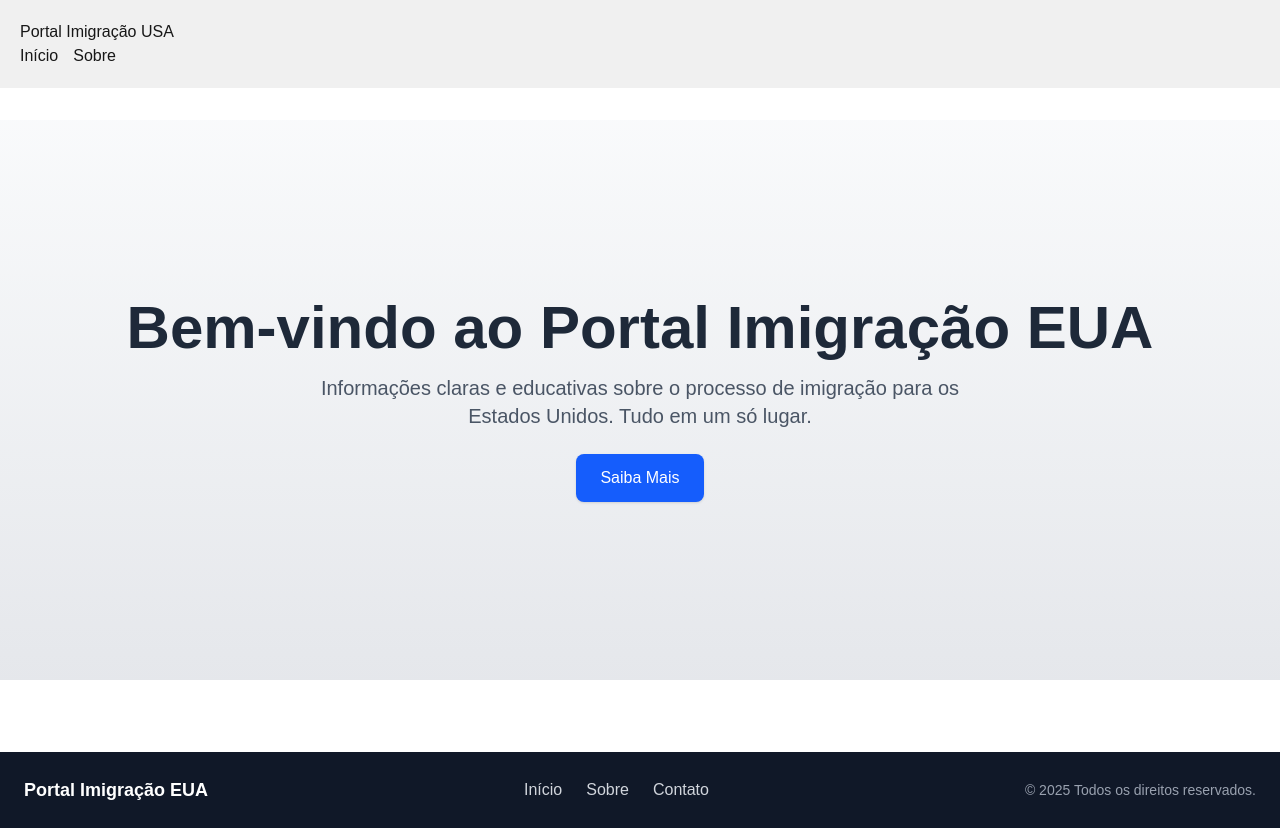
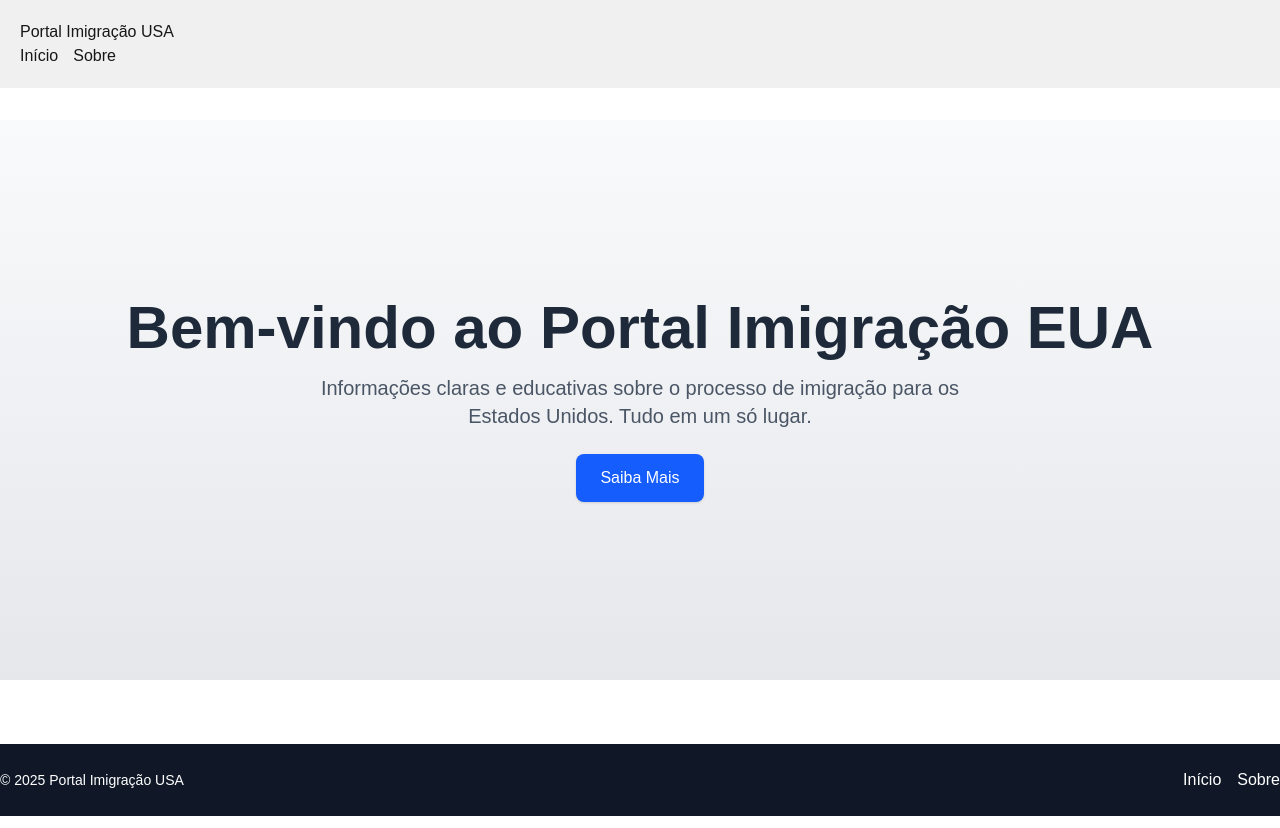
Before and after one commit to Ilton21/portalimigracaousa, a Next.js app: page / in a window 1280 px wide. Built offline with nearby package versions, Linux system fonts and the light colour scheme.

Commit message:
fix: substitui <a> por <Link> no Footer

```diff
--- a/components/Footer.js
+++ b/components/Footer.js
@@ -1,28 +1,17 @@
+import Link from 'next/link';
+
 export default function Footer() {
   return (
-    <footer className="bg-gray-900 text-gray-300 py-6 mt-10">
-      <div className="container mx-auto px-6 flex flex-col md:flex-row
-justify-between items-center">
-        {/* Logo / Título */}
-        <h2 className="text-lg font-bold text-white">
-          Portal Imigração EUA
-        </h2>
-
-        {/* Links */}
-        <nav className="flex space-x-6 my-4 md:my-0">
-          <a href="/" className="hover:text-white
-transition-colors">Início</a>
-          <a href="/about" className="hover:text-white
-transition-colors">Sobre</a>
-          <a href="/contact" className="hover:text-white
-transition-colors">Contato</a>
+    <footer className="bg-gray-900 text-white py-6 mt-8">
+      <div className="container mx-auto flex justify-between
+items-center">
+        <p className="text-sm">© {new Date().getFullYear()} Portal
+Imigração USA</p>
+        <nav className="flex space-x-4">
+          <Link href="/" className="hover:text-gray-400">Início</Link>
+          <Link href="/about" className="hover:text-gray-400">Sobre</Link>
         </nav>
-
-        {/* Direitos autorais */}
-        <p className="text-sm text-gray-400">
-          © {new Date().getFullYear()} Todos os direitos reservados.
-        </p>
       </div>
     </footer>
-  )
+  );
 }
```
